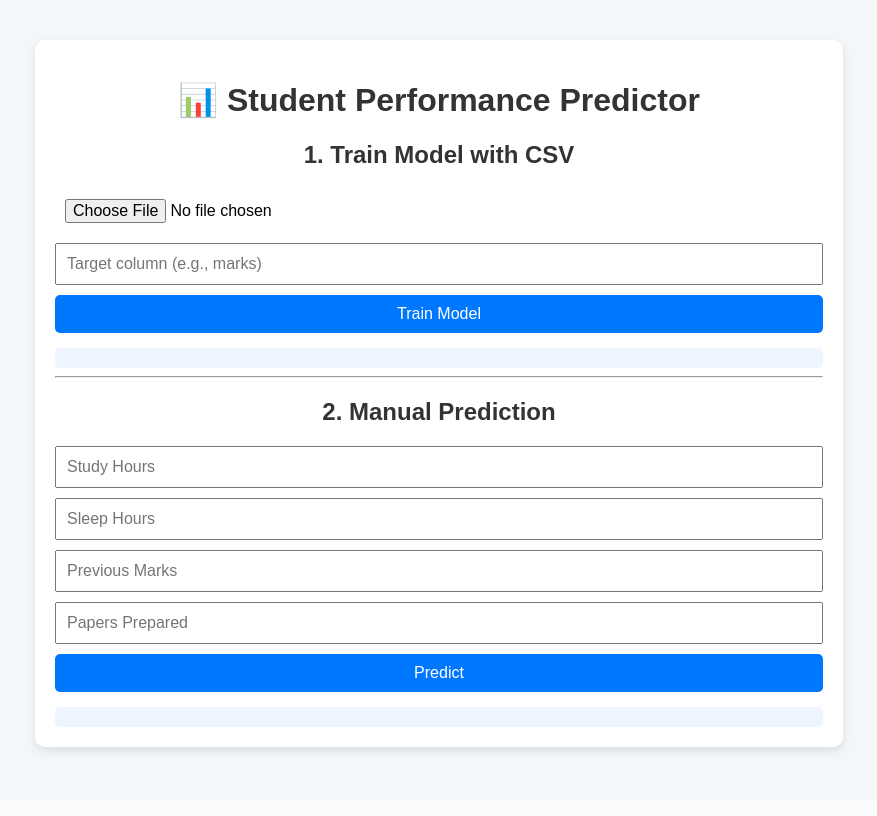
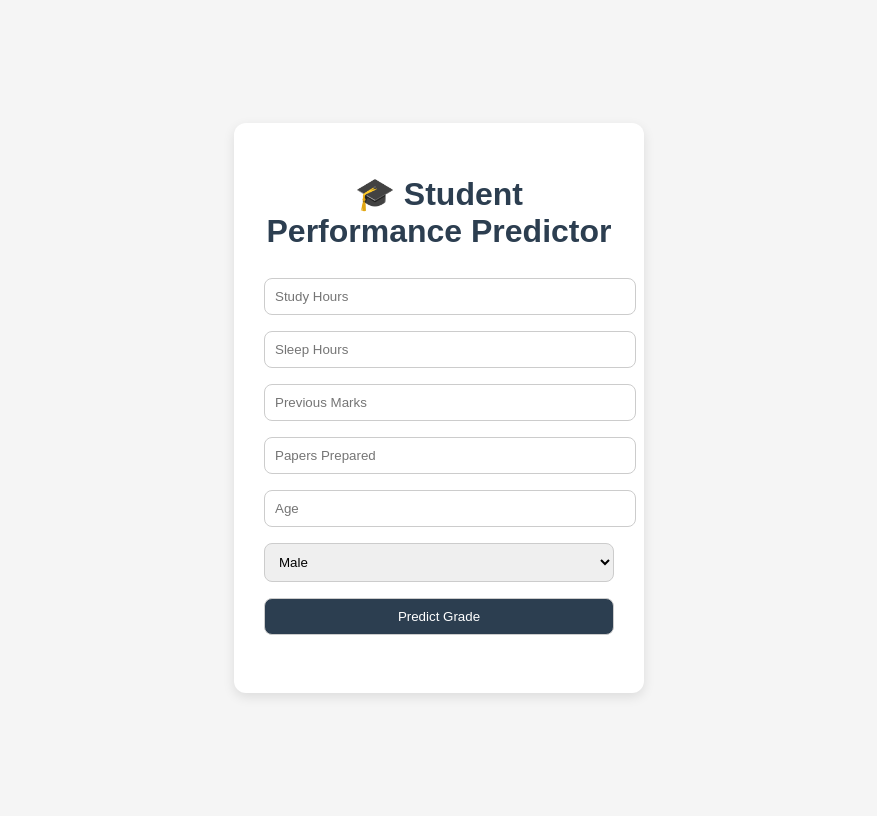
Before and after one commit to Iliyas-Pathan-19/student-performance-app, a Flask app: page / in a window 1280 px wide. Shown: the whole page, without its empty margins (201-1078 px from the left). Before the commit the page ends 754 px from the top, so only its background shows below. Run offline with Flask 3, Linux system fonts and the light colour scheme.

Commit message:
changes of models

```diff
--- /dev/null
+++ b/Student_Performance.csv
@@ -0,0 +1,6 @@
+StudyHours,SleepHours,PreviousMarks,PapersPrepared,Age,Sex,Grade
+2,6,50,1,15,M,55
+5,7,60,3,16,F,65
+7,8,70,4,17,M,78
+8,5,80,5,16,F,82
+3,6,55,2,15,M,60
--- a/main.py
+++ b/main.py
@@ -1,113 +1,71 @@
 from flask import Flask, render_template, request, jsonify
 import pandas as pd
-import numpy as np
 from sklearn.model_selection import train_test_split
 from sklearn.ensemble import RandomForestRegressor
 from sklearn.preprocessing import LabelEncoder
-from sklearn.metrics import r2_score
-import joblib
 import os
 
 app = Flask(__name__)
 
-MODEL_PATH = "student_model.pkl"
-model = None
-features_list = []
+# -----------------------------
+# 1. Load and clean dataset
+# -----------------------------
+DATA_FILE = "Student_Performance.csv"
 
+if not os.path.exists(DATA_FILE):
+    # create a sample dataset if not exists
+    sample_data = {
+        "StudyHours": [2, 5, 7, 8, 3],
+        "SleepHours": [6, 7, 8, 5, 6],
+        "PreviousMarks": [50, 60, 70, 80, 55],
+        "PapersPrepared": [1, 3, 4, 5, 2],
+        "Age": [15, 16, 17, 16, 15],
+        "Sex": ["M", "F", "M", "F", "M"],
+        "Grade": [55, 65, 78, 82, 60],
+    }
+    pd.DataFrame(sample_data).to_csv(DATA_FILE, index=False)
 
-# --- Helper: clean dataset ---
-def clean_dataset(df):
-    df = df.dropna(axis=1, how="all")
-    for col in df.select_dtypes(include=np.number).columns:
-        df[col] = df[col].fillna(df[col].mean())
-    for col in df.select_dtypes(include="object").columns:
-        df[col] = df[col].fillna(df[col].mode()[0])
-        le = LabelEncoder()
-        df[col] = le.fit_transform(df[col])
-    return df
+df = pd.read_csv(DATA_FILE)
 
+# Encode categorical columns
+if "Sex" in df.columns:
+    le = LabelEncoder()
+    df["Sex"] = le.fit_transform(df["Sex"])
 
-@app.route('/')
+X = df.drop("Grade", axis=1)
+y = df["Grade"]
+
+# Train-test split
+X_train, X_test, y_train, y_test = train_test_split(X, y, test_size=0.2, random_state=42)
+
+# Train model
+model = RandomForestRegressor(n_estimators=100, random_state=42)
+model.fit(X_train, y_train)
+
+# -----------------------------
+# 2. Routes
+# -----------------------------
+@app.route("/")
 def home():
     return render_template("index.html")
 
+@app.route("/predict", methods=["POST"])
+def predict():
+    try:
+        data = request.json
+        features = pd.DataFrame([data])
 
-# --- Train model from CSV ---
-@app.route('/train', methods=['POST'])
-def train_model():
-    global model, features_list
+        # Encode sex
+        if "Sex" in features.columns:
+            features["Sex"] = features["Sex"].map({"M": 1, "F": 0})
 
-    file = request.files['dataset']
-    target_col = request.form['target']
-
-    df = pd.read_csv(file)
-    df = clean_dataset(df)
-
-    if target_col not in df.columns:
-        return jsonify({"error": "Target column not found!"})
-
-    X = df.drop(columns=[target_col])
-    y = df[target_col]
-
-    features_list = X.columns.tolist()
-
-    X_train, X_test, y_train, y_test = train_test_split(
-        X, y, test_size=0.2, random_state=42
-    )
-
-    model = RandomForestRegressor(n_estimators=100, random_state=42)
-    model.fit(X_train, y_train)
-
-    score = r2_score(y_test, model.predict(X_test))
-
-    # save model
-    joblib.dump(model, MODEL_PATH)
-
-    return jsonify({
-        "accuracy": round(score * 100, 2),
-        "features": features_list
-    })
-
-
-# --- Manual Prediction (without CSV) ---
-@app.route('/predict', methods=['POST'])
-def predict():
-    global model, features_list
-
-    try:
-        if model is None and os.path.exists(MODEL_PATH):
-            model = joblib.load(MODEL_PATH)
-
-        if model is None:
-            return jsonify({"error": "Model not trained yet! Please upload CSV and train first."})
-
-        data = request.json
-        features = data["features"]  # dictionary of inputs
-
-        # Make sure the input matches feature order
-        input_values = [features.get(f, 0) for f in features_list]
-
-        prediction = model.predict([input_values])[0]
-
-        # Give advice based on study/sleep balance
-        advice = []
-        if "study_hours" in features and features["study_hours"] < 2:
-            advice.append("Increase study hours 📚")
-        if "sleep_hours" in features and features["sleep_hours"] < 6:
-            advice.append("You need more sleep 😴")
-        if "previous_marks" in features and features["previous_marks"] < 50:
-            advice.append("Focus on revising weak topics 📖")
-        if "papers_prepared" in features and features["papers_prepared"] < 2:
-            advice.append("Try solving more practice papers 📝")
-
-        return jsonify({
-            "prediction": round(prediction, 2),
-            "advice": advice if advice else ["Keep going, you are doing well! 🚀"]
-        })
-
+        prediction = model.predict(features)[0]
+        return jsonify({"predicted_grade": round(prediction, 2)})
     except Exception as e:
         return jsonify({"error": str(e)})
 
-
+# -----------------------------
+# 3. Run
+# -----------------------------
 if __name__ == "__main__":
     app.run(debug=True)
--- a/requirements.txt
+++ b/requirements.txt
@@ -1,5 +1,3 @@
-flask
+Flask
 pandas
-numpy
 scikit-learn
-joblib
--- a/static/script.js
+++ b/static/script.js
@@ -1,41 +1,25 @@
-// Handle Train Form
-document.getElementById("trainForm").addEventListener("submit", async (e) => {
-    e.preventDefault();
+document.getElementById("predictionForm").addEventListener("submit", async (e) => {
+  e.preventDefault();
 
-    let formData = new FormData(e.target);
+  const data = {
+    StudyHours: parseFloat(document.getElementById("studyHours").value),
+    SleepHours: parseFloat(document.getElementById("sleepHours").value),
+    PreviousMarks: parseFloat(document.getElementById("previousMarks").value),
+    PapersPrepared: parseFloat(document.getElementById("papersPrepared").value),
+    Age: parseFloat(document.getElementById("age").value),
+    Sex: document.getElementById("sex").value
+  };
 
-    let res = await fetch("/train", {
-        method: "POST",
-        body: formData
-    });
+  const response = await fetch("/predict", {
+    method: "POST",
+    headers: {"Content-Type": "application/json"},
+    body: JSON.stringify(data)
+  });
 
-    let data = await res.json();
-    document.getElementById("trainResult").innerHTML =
-        data.error ? `<p style="color:red">${data.error}</p>` :
-        `<p>✅ Model trained! Accuracy: ${data.accuracy}% <br> Features: ${data.features.join(", ")}</p>`;
+  const result = await response.json();
+  if (result.predicted_grade) {
+    document.getElementById("result").innerText = `Predicted Grade: ${result.predicted_grade}`;
+  } else {
+    document.getElementById("result").innerText = `Error: ${result.error}`;
+  }
 });
-
-// Handle Predict Form
-document.getElementById("predictForm").addEventListener("submit", async (e) => {
-    e.preventDefault();
-
-    let inputs = {};
-    [...e.target.elements].forEach(el => {
-        if (el.name) inputs[el.name] = parseFloat(el.value);
-    });
-
-    let res = await fetch("/predict", {
-        method: "POST",
-        headers: { "Content-Type": "application/json" },
-        body: JSON.stringify({ features: inputs })
-    });
-
-    let data = await res.json();
-    if (data.error) {
-        document.getElementById("predictResult").innerHTML = `<p style="color:red">${data.error}</p>`;
-    } else {
-        document.getElementById("predictResult").innerHTML =
-            `<p>📈 Predicted Marks: <b>${data.prediction}</b></p>
-             <p>💡 Advice: ${data.advice.join(", ")}</p>`;
-    }
-});
--- a/static/style.css
+++ b/static/style.css
@@ -1,52 +1,46 @@
 body {
-    font-family: Arial, sans-serif;
-    background: #f4f7fa;
-    margin: 0;
-    padding: 0;
+  font-family: Arial, sans-serif;
+  background: #f5f5f5;
+  display: flex;
+  justify-content: center;
+  align-items: center;
+  height: 100vh;
 }
 
 .container {
-    width: 60%;
-    margin: auto;
-    background: #fff;
-    padding: 20px;
-    margin-top: 40px;
-    border-radius: 10px;
-    box-shadow: 0 4px 10px rgba(0,0,0,0.1);
+  background: white;
+  padding: 30px;
+  border-radius: 12px;
+  box-shadow: 0 4px 12px rgba(0,0,0,0.1);
+  text-align: center;
+  width: 350px;
 }
 
-h1, h2 {
-    text-align: center;
-    color: #333;
+h1 {
+  color: #2c3e50;
+  margin-bottom: 20px;
 }
 
-form {
-    display: flex;
-    flex-direction: column;
-    gap: 10px;
-    margin: 15px 0;
-}
-
-input, button {
-    padding: 10px;
-    font-size: 16px;
+input, select, button {
+  width: 100%;
+  padding: 10px;
+  margin: 8px 0;
+  border-radius: 8px;
+  border: 1px solid #ccc;
 }
 
 button {
-    background: #0077ff;
-    color: white;
-    border: none;
-    border-radius: 5px;
-    cursor: pointer;
+  background: #2c3e50;
+  color: white;
+  cursor: pointer;
 }
 
 button:hover {
-    background: #005fcc;
+  background: #34495e;
 }
 
-#trainResult, #predictResult {
-    margin-top: 15px;
-    padding: 10px;
-    border-radius: 5px;
-    background: #eef5ff;
+#result {
+  margin-top: 20px;
+  font-size: 18px;
+  font-weight: bold;
 }
--- a/templates/index.html
+++ b/templates/index.html
@@ -1,44 +1,28 @@
 <!DOCTYPE html>
 <html lang="en">
-
 <head>
   <meta charset="UTF-8">
+  <meta name="viewport" content="width=device-width, initial-scale=1.0">
   <title>Student Performance Predictor</title>
   <link rel="stylesheet" href="{{ url_for('static', filename='style.css') }}">
 </head>
-
 <body>
   <div class="container">
-    <h1>📊 Student Performance Predictor</h1>
-
-    <!-- Train Model Section -->
-    <section>
-      <h2>1. Train Model with CSV</h2>
-      <form id="trainForm">
-        <input type="file" name="dataset" required>
-        <input type="text" name="target" placeholder="Target column (e.g., marks)" required>
-        <button type="submit">Train Model</button>
-      </form>
-      <div id="trainResult"></div>
-    </section>
-
-    <hr>
-
-    <!-- Manual Prediction Section -->
-    <section>
-      <h2>2. Manual Prediction</h2>
-      <form id="predictForm">
-        <input type="number" name="study_hours" placeholder="Study Hours" required>
-        <input type="number" name="sleep_hours" placeholder="Sleep Hours" required>
-        <input type="number" name="previous_marks" placeholder="Previous Marks" required>
-        <input type="number" name="papers_prepared" placeholder="Papers Prepared" required>
-        <button type="submit">Predict</button>
-      </form>
-      <div id="predictResult"></div>
-    </section>
+    <h1>🎓 Student Performance Predictor</h1>
+    <form id="predictionForm">
+      <input type="number" id="studyHours" placeholder="Study Hours" required>
+      <input type="number" id="sleepHours" placeholder="Sleep Hours" required>
+      <input type="number" id="previousMarks" placeholder="Previous Marks" required>
+      <input type="number" id="papersPrepared" placeholder="Papers Prepared" required>
+      <input type="number" id="age" placeholder="Age" required>
+      <select id="sex">
+        <option value="M">Male</option>
+        <option value="F">Female</option>
+      </select>
+      <button type="submit">Predict Grade</button>
+    </form>
+    <div id="result"></div>
   </div>
-
   <script src="{{ url_for('static', filename='script.js') }}"></script>
 </body>
-
 </html>
```
